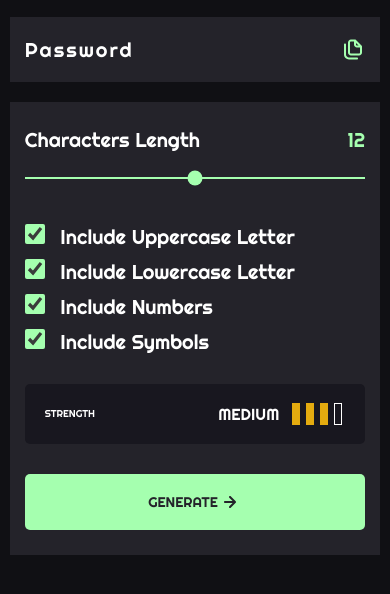
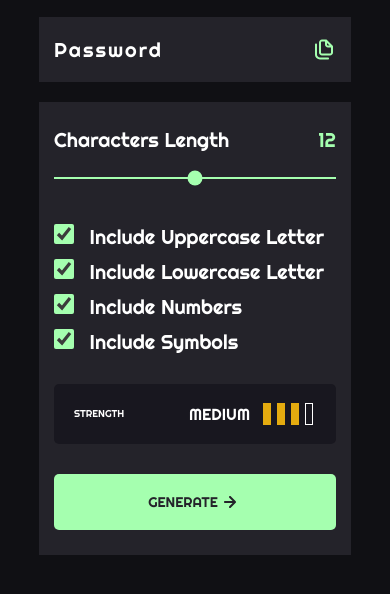
Before and after one commit to neticall/Password-Generator, a plain HTML site: page index.html in a window 390 px wide. Shown: the part 48-642 px from the top of the page. Drawn offline with Linux system fonts and the light colour scheme.

Commit message:
A problem has been solved

```diff
--- a/style.css
+++ b/style.css
@@ -122,14 +122,10 @@ input {
 
 @media screen and (max-width: 400px) {
   .container {
-    width: 95%;
+    width: 80%;
   }
 
-  .result {
-    padding: 20px 15px;
-  }
-
-  .setting {
+  .result, .setting {
     padding: 20px 15px;
   }
 }
```
